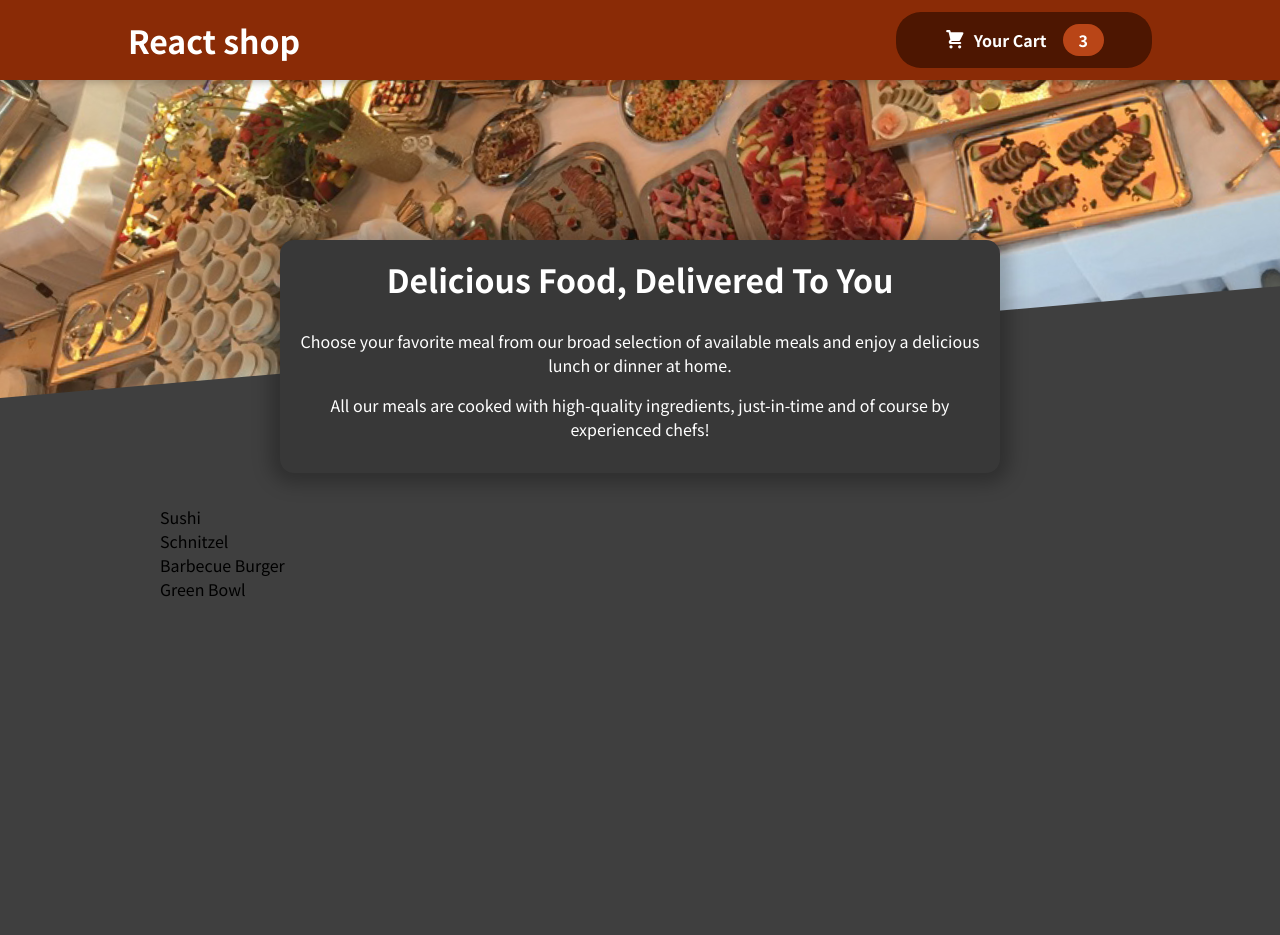
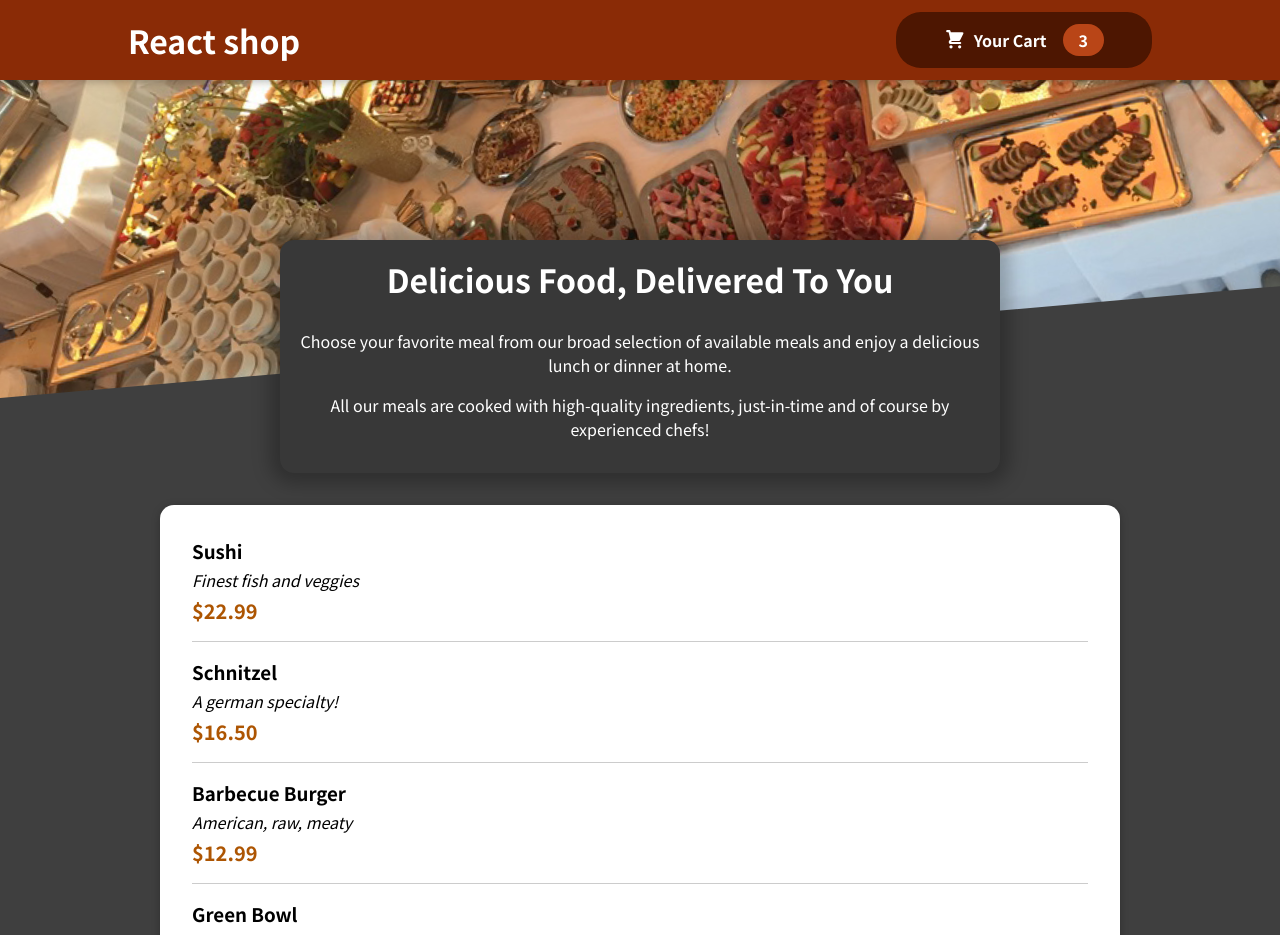
Before and after one commit to Defisto7/internet-store, a React (Create React App) app: page / in a window 1280 px wide. Shown: the top 935 px of the page. Before the commit the page ends 800 px from the top, so only its background shows below. Built offline with nearby package versions, Linux system fonts and the light colour scheme.

Commit message:
Master
Adding Individual Meal Items

```diff
--- a/src/components/Meals/AvailableMeals.js
+++ b/src/components/Meals/AvailableMeals.js
@@ -1,5 +1,8 @@
 import React from 'react'
+import Card from '../UI/Card';
 import s from './AvailableMeals.module.css'
+import MealItem from './MealItem/MealItem';
+
 
 const DUMMY_MEALS = [
   {
@@ -29,15 +32,21 @@
 ];
 
 function AvailableMeals() {
-  const mealsList = DUMMY_MEALS.map((meal) => <li>{meal.name}</li>);
+  const mealsList = DUMMY_MEALS.map((meal) => (
+    <MealItem
+      key={meal.id}
+      name={meal.name}
+      description={meal.description}
+      price={meal.price} />
+  ));
 
   return (
     <section className={s.meals}>
-      <ul>
-        {mealsList}
-      </ul>
+      <Card>
+        <ul>{mealsList}</ul>
+      </Card>
     </section>
-  )
+  );
 }
 
 export default AvailableMeals
--- /dev/null
+++ b/src/components/Meals/MealItem/MealItem.js
@@ -0,0 +1,22 @@
+import React from 'react';
+import s from './MealItem.module.css'
+
+
+function MealItem(props) {
+  const price = `$${props.price.toFixed(2)}`;
+
+  return (
+    <li className={s.meal}>
+      <div>
+        <h3>{props.name}</h3>
+        <div className={s.description}>{props.description}</div>
+        <div className={s.price}>{price }</div>
+        </div>
+      <div>
+
+      </div>
+    </li>
+  )
+}
+
+export default MealItem
--- /dev/null
+++ b/src/components/Meals/MealItem/MealItem.module.css
@@ -0,0 +1,22 @@
+.meal {
+  display: flex;
+  justify-content: space-between;
+  margin: 1rem;
+  padding-bottom: 1rem;
+  border-bottom: 1px solid #ccc;
+}
+
+.meal h3 {
+  margin: 0 0 0.25rem 0;
+}
+
+.description {
+  font-style: italic;
+}
+
+.price {
+  margin-top: 0.25rem;
+  font-weight: bold;
+  color: #ad5502;
+  font-size: 1.25rem;
+}
--- /dev/null
+++ b/src/components/UI/Card.js
@@ -0,0 +1,10 @@
+import React from 'react';
+import s from './Card.module.css'
+
+function Card(props) {
+  return (
+    <div className={s.card}>{props.children}</div>
+  )
+}
+
+export default Card
--- /dev/null
+++ b/src/components/UI/Card.module.css
@@ -0,0 +1,6 @@
+.card {
+  padding: 1rem;
+  box-shadow: 0 2px 8px rgba(0, 0, 0, 0.25);
+  border-radius: 14px;
+  background-color: white;
+}
```
Also changed, not shown: src/components/Meals/MealItem/MealItemForm.js (added).
